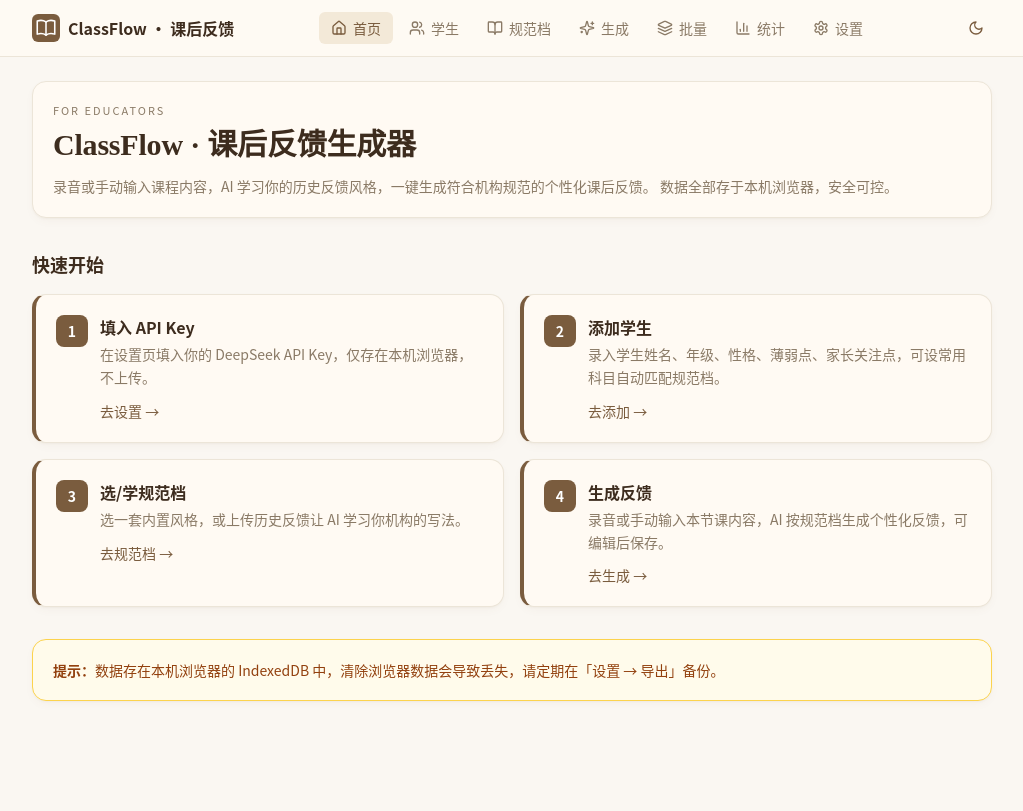
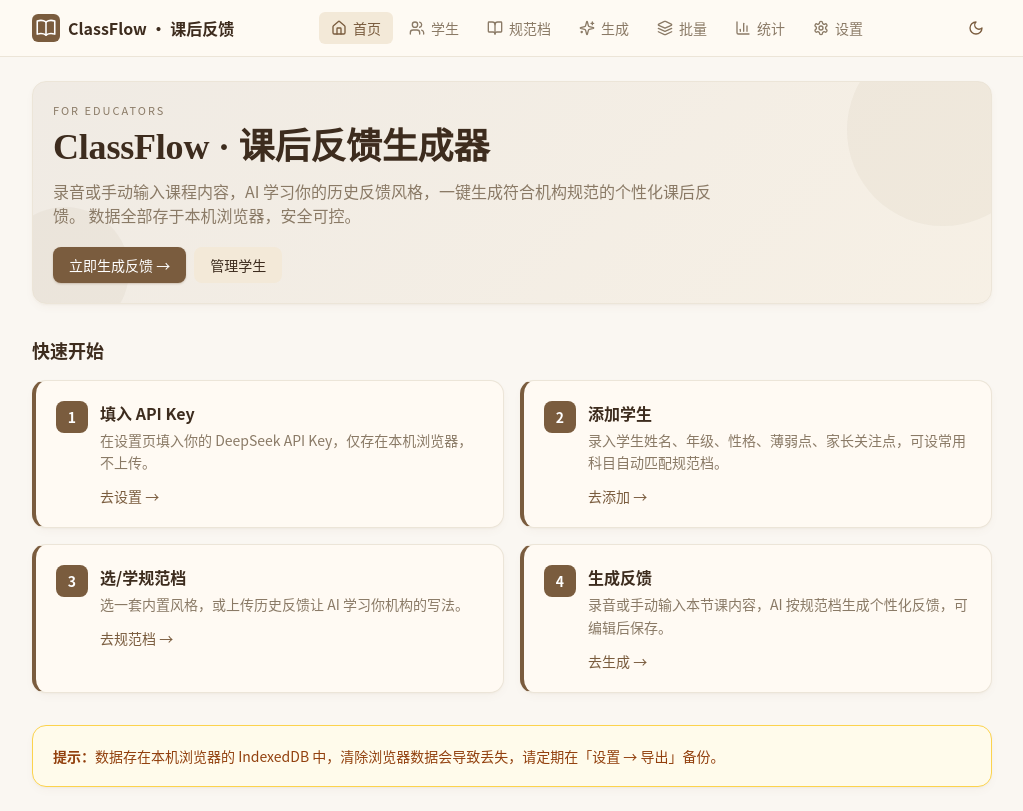
Before and after one commit to qbjsdsb/classroomfeedback, a React (Vite) app: page / in a window 1280 px wide. Shown: the whole page, without its empty margins (128-1151 px from the left). Built offline with nearby package versions, Linux system fonts and the light colour scheme.

Commit message:
refactor(ui): hero 渐变背景+装饰圆+CTA 按钮

```diff
--- a/src/pages/HomePage.tsx
+++ b/src/pages/HomePage.tsx
@@ -10,14 +10,24 @@
 export default function HomePage() {
   return (
     <div className="space-y-8">
-      <div className="card">
-        <div className="text-[11px] tracking-[2px] uppercase text-text-muted mb-2">FOR EDUCATORS</div>
-        <h1 className="page-title text-3xl font-bold">ClassFlow · 课后反馈生成器</h1>
-        <p className="mt-3 text-text-muted text-sm leading-relaxed">
-          录音或手动输入课程内容，AI 学习你的历史反馈风格，一键生成符合机构规范的个性化课后反馈。
-          数据全部存于本机浏览器，安全可控。
-        </p>
-      </div>
+      <section className="card hero-gradient relative overflow-hidden">
+        <div className="absolute -top-12 -right-12 w-48 h-48 rounded-full bg-primary/5" />
+        <div className="absolute -bottom-8 -left-8 w-32 h-32 rounded-full bg-primary/5" />
+        <div className="relative">
+          <div className="text-[11px] tracking-[2px] uppercase text-text-muted mb-2">FOR EDUCATORS</div>
+          <h1 className="page-title text-3xl sm:text-4xl font-bold text-text">
+            ClassFlow · 课后反馈生成器
+          </h1>
+          <p className="mt-3 text-text-muted text-sm sm:text-base leading-relaxed max-w-2xl">
+            录音或手动输入课程内容，AI 学习你的历史反馈风格，一键生成符合机构规范的个性化课后反馈。
+            数据全部存于本机浏览器，安全可控。
+          </p>
+          <div className="mt-5 flex flex-wrap gap-2">
+            <Link to="/generate" className="btn-primary px-4 py-2">立即生成反馈 →</Link>
+            <Link to="/students" className="btn-soft px-4 py-2">管理学生</Link>
+          </div>
+        </div>
+      </section>
 
       <div>
         <h2 className="text-lg font-semibold mb-4">快速开始</h2>
```
